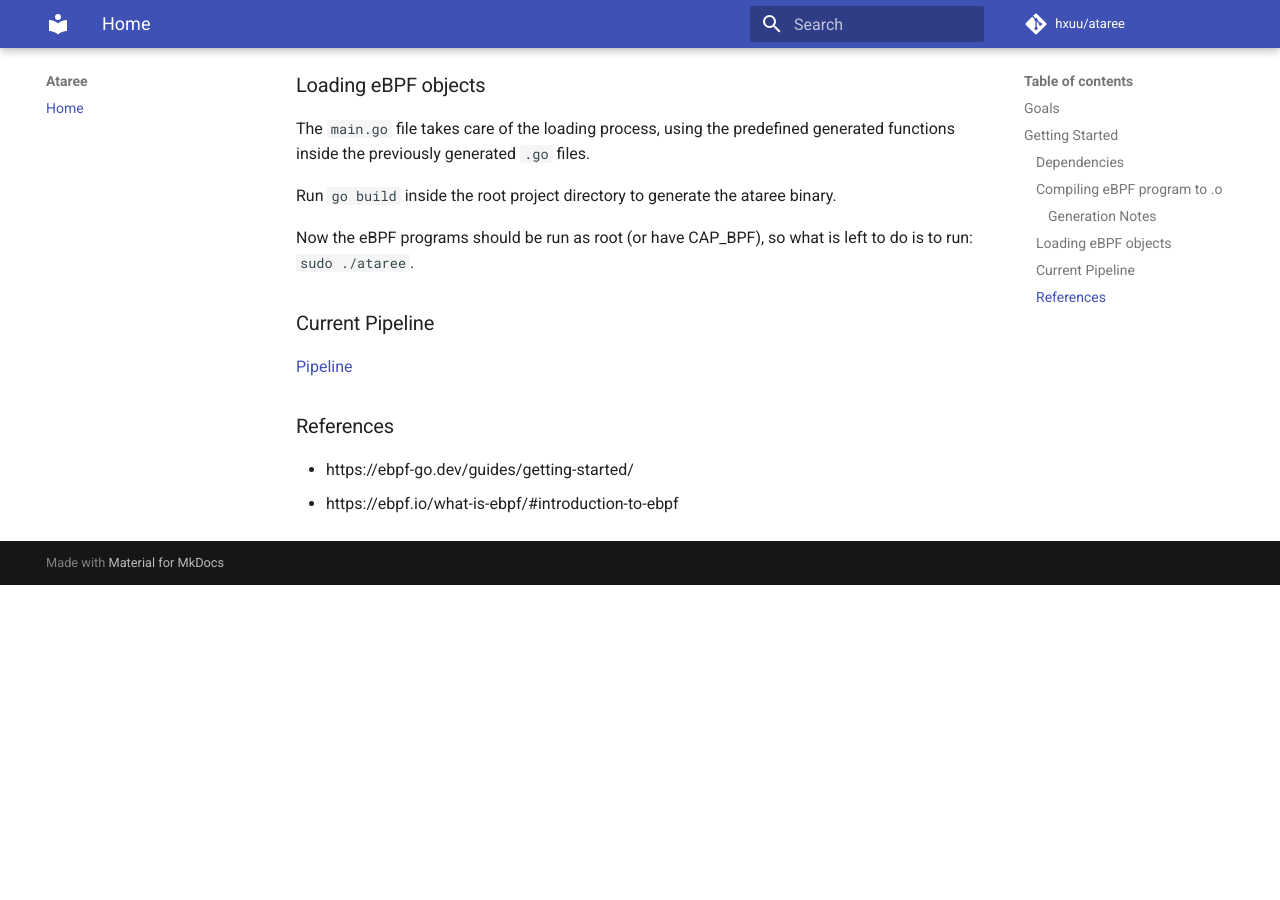
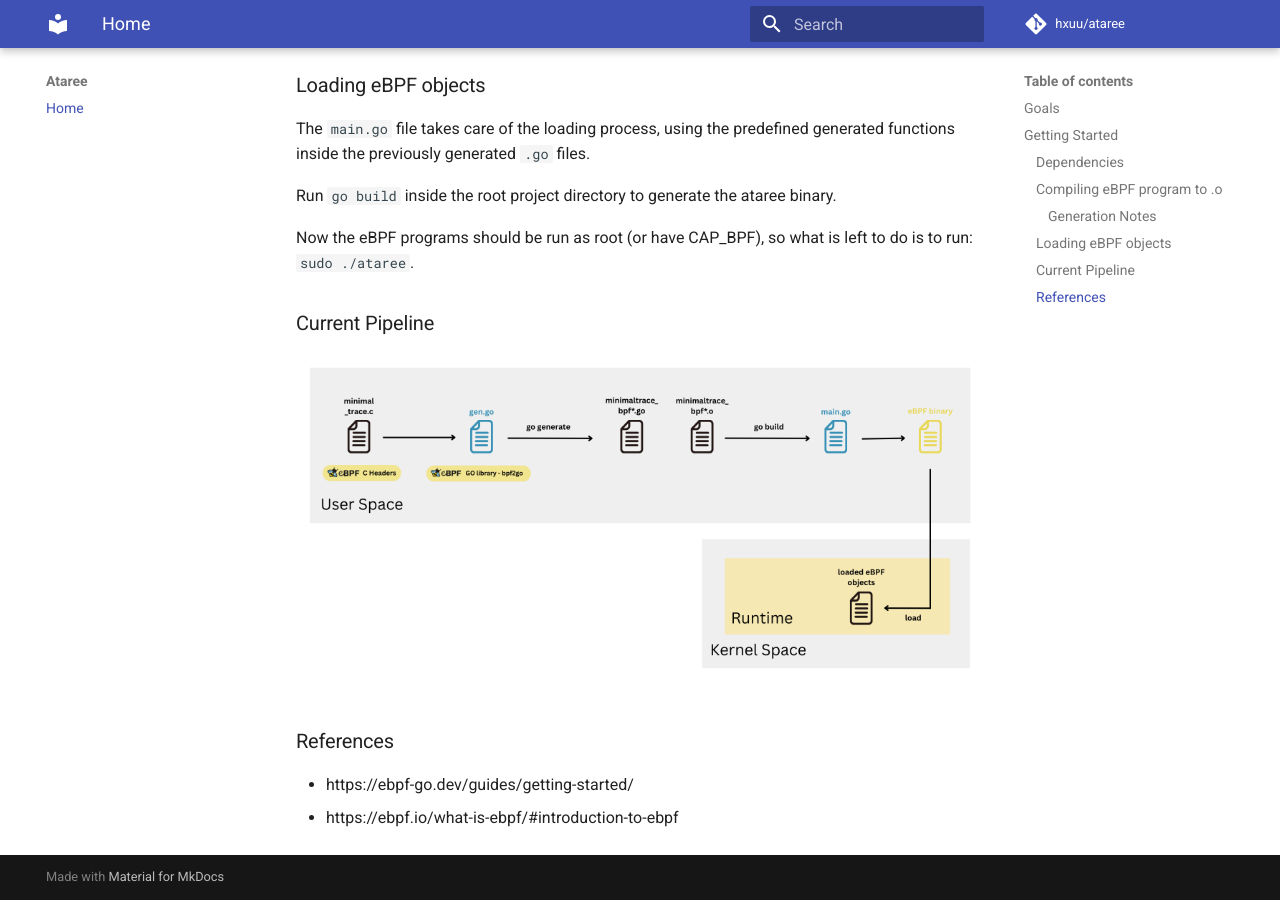
Before and after one commit to hxuu/ataree, an MkDocs documentation site: the page built from docs/index.md, in a window 1280 px wide and 900 px high, scrolled down 1225 px. Built offline with MkDocs 1.6.1 and Material for MkDocs 9.7.7, drawn with Linux system fonts in a browser that asks for light colours; comment, search, counter and statistics services are not loaded; before the commit the page ends 1810 px from its top, so only the background shows below that.

Commit message:
updated docs/index.md

```diff
--- a/docs/index.md
+++ b/docs/index.md
@@ -43,7 +43,7 @@ Run `go build` inside the root project directory to generate the ataree binary.
 Now the eBPF programs should be run as root (or have CAP_BPF), so what is left to do is to run: `sudo ./ataree`.
 
 ### Current Pipeline
-[Pipeline](https://drive.google.com/file/d/1LtubAoQdIPcNLgUN0FKJF_GTzIhzIpC4/view?usp=sharing)
+![Pipeline](pipeline.png)
 
 ### References
 - https://ebpf-go.dev/guides/getting-started/
```
Also changed, not shown: docs/pipeline.png (added).
